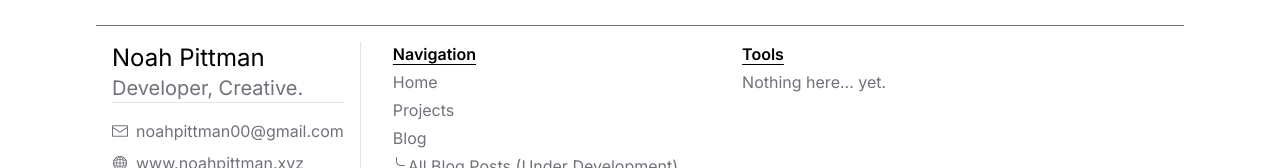
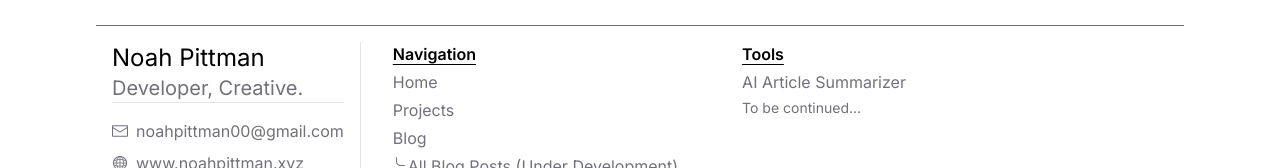
Before and after one commit to noahpittman/noahpittman, a Next.js app: page / in a window 1280 px wide. Shown: the part 2381-2549 px from the top of the page. Built offline with nearby package versions, Linux system fonts and the light colour scheme.

Commit message:
update footer

```diff
--- a/app/page.js
+++ b/app/page.js
@@ -524,15 +524,23 @@ function Footer() {
 						Contact
 					</Link>
 				</div>
+
 				<div className="flex flex-col space-y-1">
 					<p className="font-semibold underline underline-offset-4">Tools</p>
+					<Link
+						className="text-muted-foreground hover:text-primary transition-colors w-fit"
+						href={"https://trysummaraize.vercel.app/"}
+						target="_blank"
+					>
+						AI Article Summarizer
+					</Link>
 					{/* <Link
-						className="text-muted-foreground hover:text-primary transition-colors w-fit"
-						href={"/"}
-					>
-						Markdown Editor
-					</Link> */}
-					<p className="text-muted-foreground">Nothing here... yet.</p>
+							className="text-muted-foreground hover:text-primary transition-colors w-fit"
+							href={"/"}
+						>
+							Markdown Editor
+						</Link> */}
+					<p className="text-muted-foreground text-sm">To be continued...</p>
 				</div>
 			</div>
 		</div>
```
